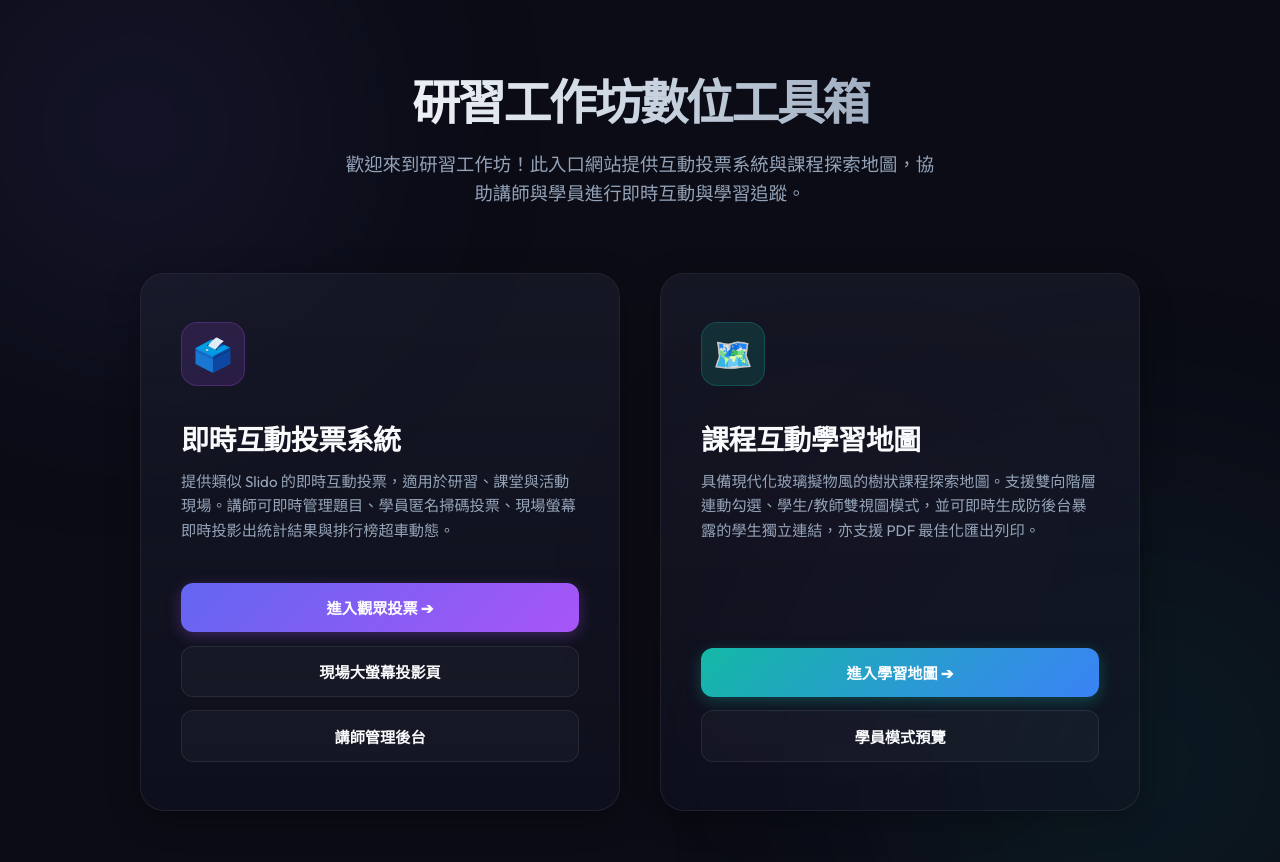
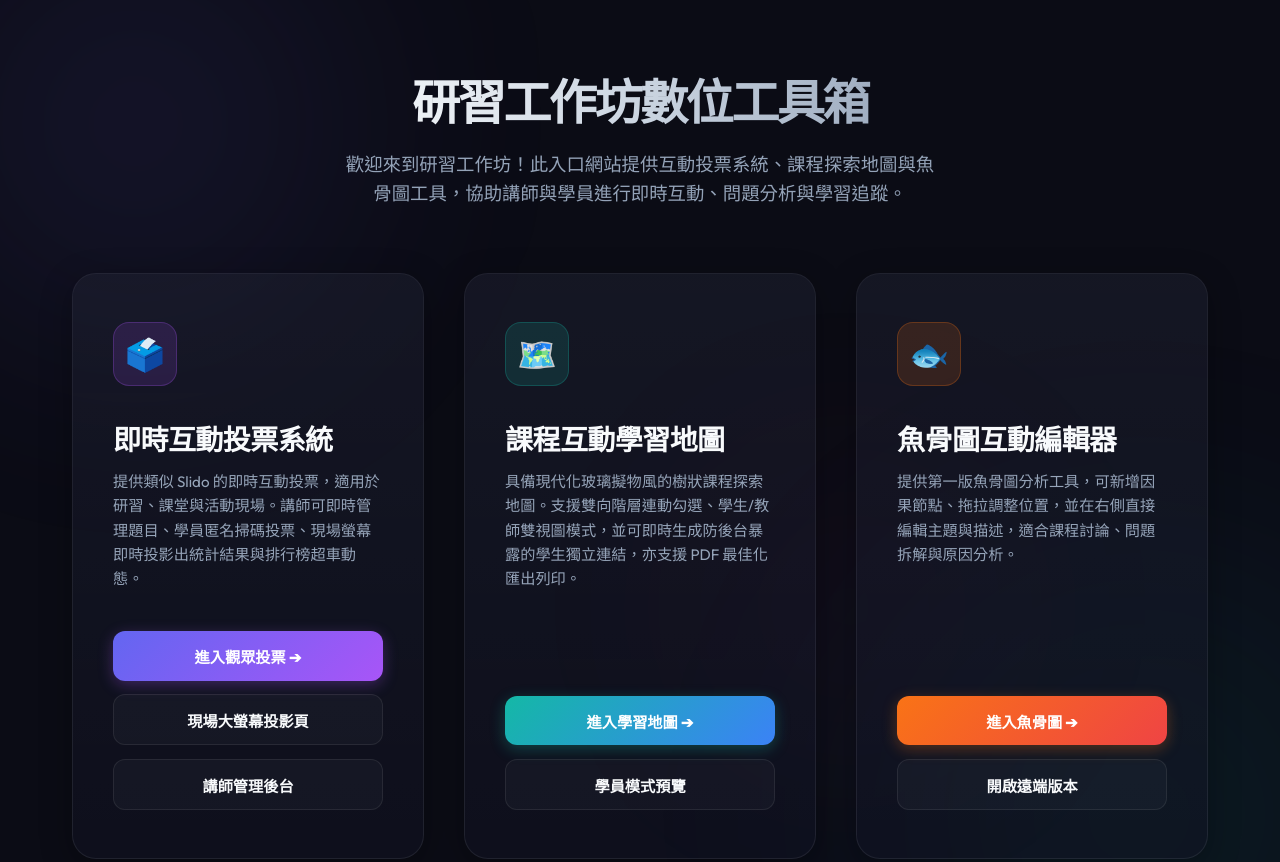
Before and after one commit to panggihsieh/roadmap, a plain HTML site: page index.html in a window 1280 px wide. Shown: the top 862 px of the page. Drawn offline with Linux system fonts and the light colour scheme.

Commit message:
Add fishbones portal entry

```diff
--- a/index.html
+++ b/index.html
@@ -4,7 +4,7 @@
   <meta charset="UTF-8">
   <meta name="viewport" content="width=device-width, initial-scale=1.0">
   <title>工作坊專案入口網 (Roadmap Portal)</title>
-  <meta name="description" content="工作坊專案數位工具箱入口網，包含即時互動投票系統與研習課程學習地圖。">
+  <meta name="description" content="工作坊專案數位工具箱入口網，包含即時互動投票系統、研習課程學習地圖與魚骨圖互動編輯器。">
 
   <!-- Google Fonts: Outfit & Noto Sans TC -->
   <link rel="preconnect" href="https://fonts.googleapis.com">
@@ -27,7 +27,7 @@
     <!-- Header Section -->
     <header>
       <h1 id="portal-title">研習工作坊數位工具箱</h1>
-      <p class="subtitle">歡迎來到研習工作坊！此入口網站提供互動投票系統與課程探索地圖，協助講師與學員進行即時互動與學習追蹤。</p>
+      <p class="subtitle">歡迎來到研習工作坊！此入口網站提供互動投票系統、課程探索地圖與魚骨圖工具，協助講師與學員進行即時互動、問題分析與學習追蹤。</p>
     </header>
 
     <!-- Project Cards Grid -->
@@ -68,6 +68,22 @@
         </div>
       </article>
 
+      <!-- Card 3: Fishbones Project -->
+      <article class="portal-card fishbones-card" id="card-fishbones">
+        <div class="card-icon">🐟</div>
+        <h2>魚骨圖互動編輯器</h2>
+        <p>提供第一版魚骨圖分析工具，可新增因果節點、拖拉調整位置，並在右側直接編輯主題與描述，適合課程討論、問題拆解與原因分析。</p>
+
+        <div class="actions">
+          <a href="fishbones/" class="btn btn-primary" id="link-fishbones-main">
+            進入魚骨圖 ➔
+          </a>
+          <a href="fishbones/?v=deploycheck2" class="btn btn-secondary" id="link-fishbones-remote">
+            開啟遠端版本
+          </a>
+        </div>
+      </article>
+
     </section>
   </main>
 
--- a/portal.css
+++ b/portal.css
@@ -24,6 +24,10 @@
   /* Learning Map Accent */
   --map-gradient: linear-gradient(135deg, #14b8a6 0%, #3b82f6 100%);
   --map-border-hover: rgba(20, 184, 166, 0.4);
+
+  /* Fishbones Accent */
+  --fishbones-gradient: linear-gradient(135deg, #f97316 0%, #ef4444 100%);
+  --fishbones-border-hover: rgba(249, 115, 22, 0.4);
 }
 
 /* Base Body Styles */
@@ -143,10 +147,10 @@ h1 {
 /* Main Grid Layout */
 .portal-grid {
   display: grid;
-  grid-template-columns: repeat(2, 1fr);
+  grid-template-columns: repeat(3, 1fr);
   gap: 2.5rem;
   width: 100%;
-  max-width: 1000px;
+  max-width: 1320px;
   opacity: 0;
   animation: fadeInUp 0.8s 0.2s forwards ease-out;
 }
@@ -195,6 +199,11 @@ h1 {
   box-shadow: 0 0 40px rgba(20, 184, 166, 0.15), 0 20px 40px rgba(0, 0, 0, 0.4);
 }
 
+.portal-card.fishbones-card:hover {
+  border-color: var(--fishbones-border-hover);
+  box-shadow: 0 0 40px rgba(249, 115, 22, 0.15), 0 20px 40px rgba(0, 0, 0, 0.4);
+}
+
 /* Card Content Details */
 .card-icon {
   width: 64px;
@@ -218,6 +227,12 @@ h1 {
   background: rgba(20, 184, 166, 0.15);
   border: 1px solid rgba(20, 184, 166, 0.25);
   color: #2dd4bf;
+}
+
+.fishbones-card .card-icon {
+  background: rgba(249, 115, 22, 0.15);
+  border: 1px solid rgba(249, 115, 22, 0.25);
+  color: #fb923c;
 }
 
 .portal-card h2 {
@@ -283,6 +298,16 @@ h1 {
   transform: translateY(-1px);
 }
 
+.fishbones-card .btn-primary {
+  background: var(--fishbones-gradient);
+  box-shadow: 0 4px 15px rgba(249, 115, 22, 0.3);
+}
+
+.fishbones-card .btn-primary:hover {
+  box-shadow: 0 6px 20px rgba(249, 115, 22, 0.5);
+  transform: translateY(-1px);
+}
+
 /* Secondary Button Styling */
 .btn-secondary {
   background: rgba(255, 255, 255, 0.03);
@@ -304,6 +329,11 @@ h1 {
 .map-card .btn-secondary:hover {
   border-color: rgba(20, 184, 166, 0.3);
   color: #ccfbf1;
+}
+
+.fishbones-card .btn-secondary:hover {
+  border-color: rgba(249, 115, 22, 0.3);
+  color: #ffedd5;
 }
 
 /* Footer Section */
@@ -375,3 +405,9 @@ footer a:hover {
     padding: 2.25rem 1.75rem;
   }
 }
+
+@media (max-width: 1100px) and (min-width: 769px) {
+  .portal-grid {
+    grid-template-columns: repeat(2, 1fr);
+  }
+}
```
Also changed, not shown: 1 other file.
